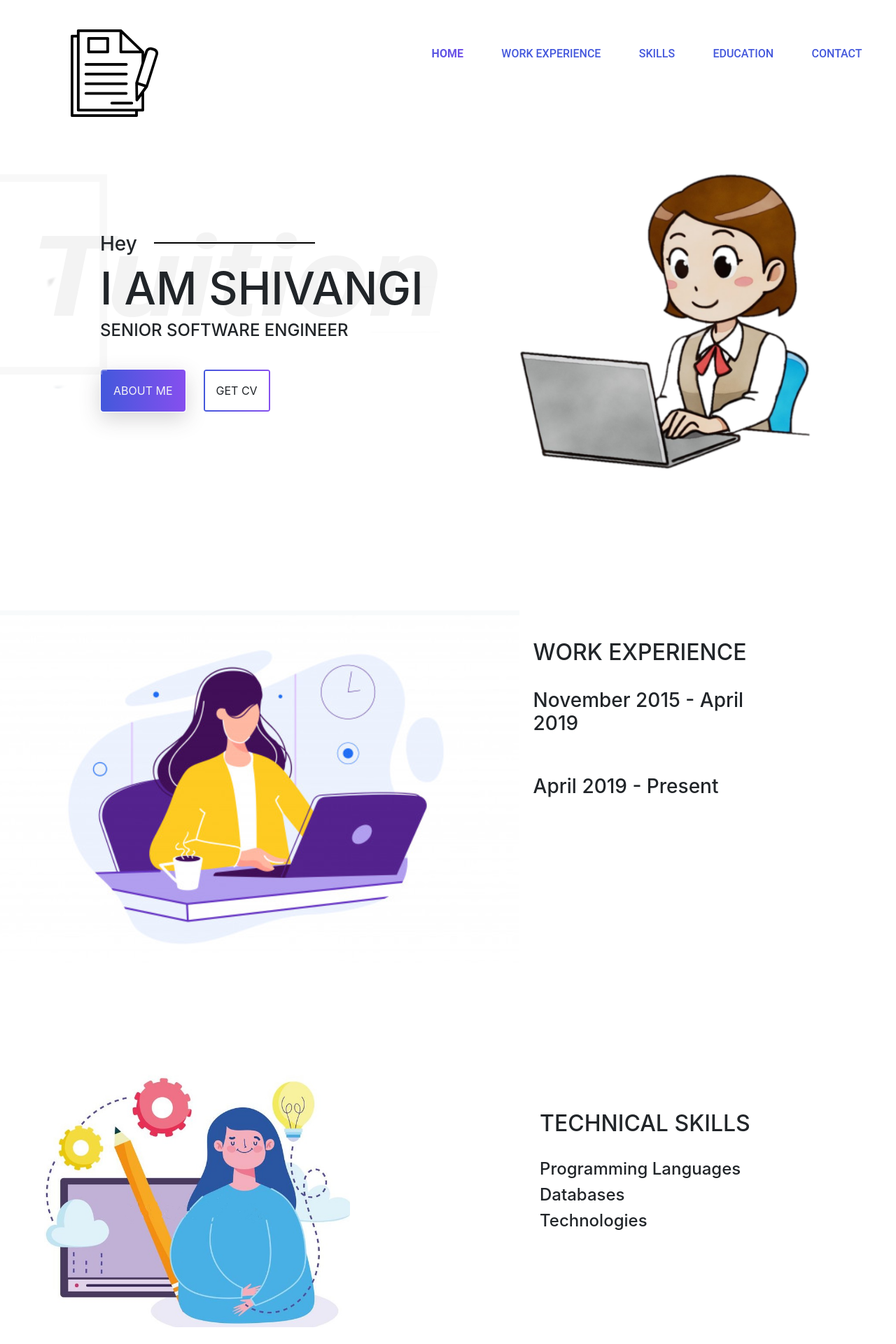
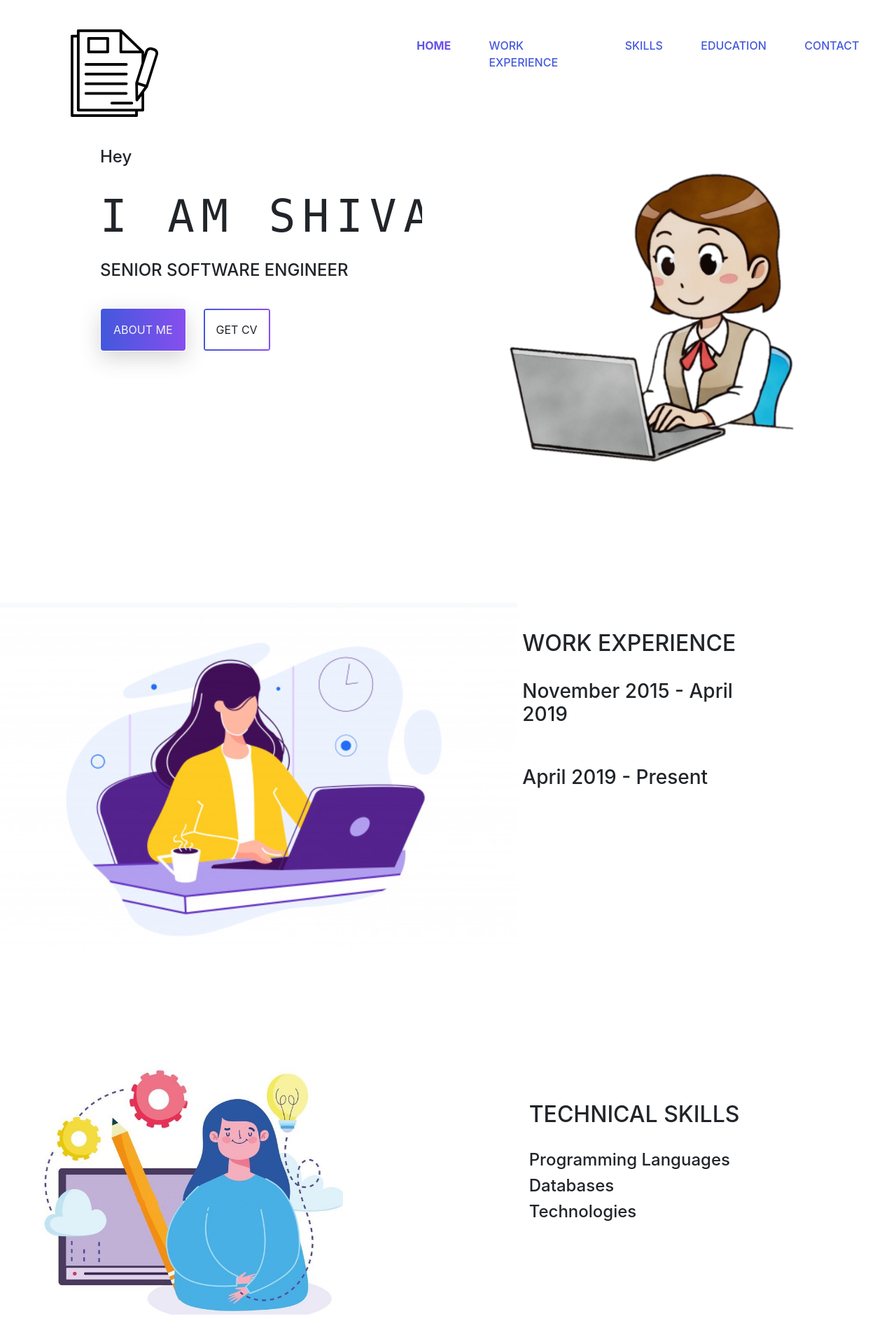
Before and after one commit to shivijuhi/DigitalResume, a PHP site: page /Index.html in a window 1280 px wide. Shown: the top 1920 px of the page at 70% size. Run offline with PHP 8.4, Linux system fonts and the light colour scheme.

Commit message:
refactoring style guide

```diff
--- a/Index.html
+++ b/Index.html
@@ -1,9 +1,10 @@
 <!DOCTYPE html>
 <html lang="en">
+
 <head>
     <meta charset="UTF-8">
     <meta name="viewport" content="width=device-width, initial-scale=1.0">
-    <title>Portfolio</title>
+    <title>Shivangi Srivastava</title>
 
     <!--Bootstrap.css file-->
     <link rel="stylesheet" href="./css/bootstrap.min.css">
@@ -14,7 +15,11 @@
     <!--custom css file-->
     <link rel="stylesheet" href="./css/style.css">
 
+    <link rel="icon" type="png" sizes="32x32" href="./img/favicon-32x32.png">
+    <link rel="icon" type="png" sizes="16x16" href="./img/favicon-16x16.png">
+
 </head>
+
 <body>
 
     <!--========================== Start Header Area =======================-->
@@ -22,7 +27,9 @@
         <div class="main-menu">
             <nav class="navbar navbar-expand-lg navbar-light">
                 <a class="navbar-brand" href="#"><img src="/img/resume.png" alt="logo"></a>
-                <button class="navbar-toggler" type="button" data-toggle="collapse" data-target="#navbarSupportedContent" aria-controls="navbarSupportedContent" aria-expanded="false" aria-label="Toggle navigation">
+                <button class="navbar-toggler" type="button" data-toggle="collapse"
+                    data-target="#navbarSupportedContent" aria-controls="navbarSupportedContent" aria-expanded="false"
+                    aria-label="Toggle navigation">
                     <span class="navbar-toggler-icon"></span>
                 </button>
 
@@ -70,12 +77,17 @@
                 <div class="row">
                     <!--divinf 12 column plate system of bootstrap into 6-6 column-->
                     <div class="col-lg-6 col-md-12 site-title">
-                    <h3 class="title-text">Hey</h3>
+                        <h4 class="title-text">Hey</h4>
+                        <br>
+                        <div class="typewriter">
                             <h1 class="title-text text-uppercase">I am Shivangi</h1>
+                        </div>
+                        <br>
                         <h4 class="title-text text-uppercase">Senior Software Engineer</h4>
                         <div class="site-buttons">
                             <div class="d-flex flex-row flex-wrap">
-                            <a type="button" class="btn button primary-button mr-4 text-uppercase" href="#aboutArea">About Me</a>
+                                <a type="button" class="btn button primary-button mr-4 text-uppercase"
+                                    href="#aboutArea">About Me</a>
                                 <button type="button" class="btn button secondary-button text-uppercase">Get CV</button>
                             </div>
 
@@ -123,21 +135,32 @@
                         <span class="item-description">Web Application Servlet</span>
                         <br>
                         <b><span class="languages-used">Languages Used:</span></b>
-                            <span class="item-description">Java SE 1.6, Java EE 6, Web Services, Java Script, xsl, html</span>
+                        <span class="item-description">Java SE 1.6, Java EE 6, Web Services, Java Script, xsl,
+                            html</span>
                         <br>
                         <b><span class="role-name">Role:</span></b>
-                            <span class="item-description">I was a member of the L3 development Team for the product Fusion Banking Corporate Channels (formerly known as Misys Portal)
-                                in the organization that makes Web Portal for Trade & Cash services for world’s leading bank UOB.
-                                Have followed AGILE workflow in the workplace in accordance with the SCRUM in the organization
+                        <span class="item-description">I was a member of the L3 development Team for the product Fusion
+                            Banking Corporate Channels (formerly known as Misys Portal)
+                            in the organization that makes Web Portal for Trade & Cash services for world’s leading bank
+                            UOB.
+                            Have followed AGILE workflow in the workplace in accordance with the SCRUM in the
+                            organization
                             in sync with Professional Service team sitting in Singapore and Philippines. </span>
                         <br>
                         <br>
                         <b><span class="role-name">Responsibilities undertaken during tenure:</span></b>
-                            <span class="item-description"><li>Analyzing the requirements and developing the assigned modules.</li>
-                                <li>Role was to provide a desirable Fix for any of the Customer Raised Defects or Q/A Raised Internal Issues that happened to be a flaw in our Portal Application in the banking Domain and Carrying out the Enhancement Requests Raised by the clients in our products.</li>
+                        <span class="item-description">
+                            <li>Analyzing the requirements and developing the assigned modules.</li>
+                            <li>Role was to provide a desirable Fix for any of the Customer Raised Defects or Q/A Raised
+                                Internal Issues that happened to be a flaw in our Portal Application in the banking
+                                Domain and Carrying out the Enhancement Requests Raised by the clients in our products.
+                            </li>
                             <li>Coordinating with the testing team to plan the release to client.</li>
-                                <li>Keep track of the change request or issues in the internal tool JIRA with adherence to the case management rules.</li>
-                                <li>Interacting with the client on regular basis and have webEx sessions with them when required, to help solve issues that cannot be replicated at our end</li></span>
+                            <li>Keep track of the change request or issues in the internal tool JIRA with adherence to
+                                the case management rules.</li>
+                            <li>Interacting with the client on regular basis and have webEx sessions with them when
+                                required, to help solve issues that cannot be replicated at our end</li>
+                        </span>
                     </div>
                 </div>
 
@@ -157,16 +180,23 @@
                         <span class="item-description">Core Java, xml</span>
                         <br>
                         <b><span class="role-name">Role:</span></b>
-                            <span class="item-description">Currently a member of the IAE-NSR Team for the Beta and full site development.
-                                Have followed AGILE workflow in the workplace in accordance with the SCRUM in the organization in sync with Professional Service team. </span>
+                        <span class="item-description">Currently a member of the IAE-NSR Team for the Beta and full site
+                            development.
+                            Have followed AGILE workflow in the workplace in accordance with the SCRUM in the
+                            organization in sync with Professional Service team. </span>
                         <br>
                         <br>
                         <b><span class="role-name">Responsibilities undertaken during tenure:</span></b>
-                            <span class="item-description"><li>Analyzing the requirements and developing the Beta and full Sites using automation scripts.</li>
+                        <span class="item-description">
+                            <li>Analyzing the requirements and developing the Beta and full Sites using automation
+                                scripts.</li>
                             <li>Handling the sprint releases for the full or beta site development</li>
                             <li>Coordinating with the data analyst to plan the release to client.</li>
-                                <li>Keep track of the issues related to site development in the internal tool Bugzilla with adherence to the case management rules. </li>
-                                <li>Interacting with the client on regular basis and have webEx sessions with them when required, to help solve issues that cannot be replicated at our end</li></span>
+                            <li>Keep track of the issues related to site development in the internal tool Bugzilla with
+                                adherence to the case management rules. </li>
+                            <li>Interacting with the client on regular basis and have webEx sessions with them when
+                                required, to help solve issues that cannot be replicated at our end</li>
+                        </span>
                     </div>
                 </div>
             </div>
@@ -352,14 +382,22 @@
                 </h2>
                 <div class="paragraph py-4 w-75">
                     <div class="about-myself">
-                                Young, energetic and result oriented Software Professional offering around 4 years 2 months of experience, currently associated with Envestnet|Yodlee as Senior Software Engineer. Good knowledge in Core Java, Java Script, SQL. Good understanding of technology with focus on Financial Business Solutions, Persuasive communicator with exceptional relationship management skills with ability to relate to people at any level of business and management; highly ethical, trustworthy and discreet.
-                                <li>Skilled team member with proven ability to lead and motivate teams to maximize productivity</li>
+                        Young, energetic and result oriented Software Professional offering around 4 years 2 months of
+                        experience, currently associated with Envestnet|Yodlee as Senior Software Engineer. Good
+                        knowledge in Core Java, Java Script, SQL. Good understanding of technology with focus on
+                        Financial Business Solutions, Persuasive communicator with exceptional relationship management
+                        skills with ability to relate to people at any level of business and management; highly ethical,
+                        trustworthy and discreet.
+                        <li>Skilled team member with proven ability to lead and motivate teams to maximize productivity
+                        </li>
                         <li>Dedicated and highly ambitious to achieve personal as well as organizational goals</li>
-                                <li>Adroit at learning new concepts quickly, working well under pressure and communicating ideas clearly and effectively</li>
+                        <li>Adroit at learning new concepts quickly, working well under pressure and communicating ideas
+                            clearly and effectively</li>
                         <li>Proficient in self-adaptation within a dynamic environment</li>
                         </p>
                     </div>
-                        <a href="./docs/Shivangi Srivastava.docx" class="btn button primary-button text-uppercase" download="Resume">Download CV</a>
+                    <a href="./docs/Shivangi Srivastava.docx" class="btn button primary-button text-uppercase"
+                        download="Resume">Download CV</a>
                 </div>
             </div>
     </section>
@@ -370,15 +408,10 @@
             <div class="">
                 <div class="social text-center">
                     <h5 class="text-uppercase">Follow me</h5>
-                        <a href="#"><i class="fa fa-phone-square"></i></a>
-                        <a href="https://www.linkedin.com/in/shivangi-srivastava-01"><i class="fab fa-linkedin-in"></i></a>
-                        <a href="#"><i class="fa fa-envelope"></i></a>
-                    </div>
-                    <div class="copyrights text-center">
-                        <p class="para">
-                            Copyright ©2019 All rights reserved | This template is made with by
-                            <a href="#"><span style="color: var(--primary-color);">Daily Tuition</span></a>
-                        </p>
+                    <a href="#"><i class="cstm-icon fa fa-phone-square"></i></a>
+                    <a href="https://www.linkedin.com/in/shivangi-srivastava-01" target="_blank"><i
+                            class="cstm-icon fab fa-linkedin-in"></i></a>
+                    <a href="#"><i class="cstm-icon fa fa-envelope"></i></a>
                 </div>
             </div>
         </div>
@@ -391,4 +424,5 @@
     <script src="./js/bootstrap.min.js"></script>
 
 </body>
+
 </html>
--- a/css/partials/_variable.css
+++ b/css/partials/_variable.css
@@ -1,7 +1,7 @@
 html, body{
     margin: 0%;
     box-sizing: border-box;
-    width: 100%;
+    width: 99%;
     height: 100%;
 }
 
--- a/css/style.css
+++ b/css/style.css
@@ -10,7 +10,6 @@
 /* Start Navigations */
 
 .header_area .main-menu .nav-item .nav-link{
-    font-family: var(--roboto);
     text-transform: uppercase;
     font-weight: 500;
     padding: 1.7rem;
@@ -46,9 +45,6 @@
 
 /*Start  Banner Area*/
 
-.site-main .site-banner {
-    background: url(../img/home-banner.png) no-repeat 0% 50%;
-}
 
 .site-main .site-banner .site-title h3{
     padding-top: 20%;
@@ -97,35 +93,81 @@
     width: 5%;
 }
 
+.typewriter h1 {
+    font-family: monospace;
+    overflow: hidden; /* Ensures the content is not revealed until the animation */
+    border-right: .15em solid orange; /* The typwriter cursor */
+    white-space: nowrap; /* Keeps the content on a single line */
+    margin: 0 auto; /* Gives that scrolling effect as the typing happens */
+    letter-spacing: .15em; /* Adjust as needed */
+    animation:
+      typing 3.5s steps(30, end),
+      blink-caret .5s step-end infinite;
+  }
+
+/* The typing effect */
+@keyframes typing {
+    from { width: 0 }
+    to { width: 100% }
+  }
+
+  /* The typewriter cursor effect */
+  @keyframes blink-caret {
+    from, to { border-color: transparent }
+    50% { border-color: orange }
+  }
+
 .work-exp-container{
     margin: 2rem;
 }
 
+.paragraph {
+    cursor: pointer;
+
+}
+
 .para {
-    display: none;
+  visibility: hidden;
+  height: 0;
+  opacity: 0;
+  transition: visibility 0s, opacity 0.5s linear;
 }
 
 .language-in-detail {
-    display: none;
+    visibility: hidden;
+    height: 0;
+    opacity: 0;
+    transition: visibility 0s, opacity 0.5s linear;
 }
 
 .education-detail {
-    display: none;
+    visibility: hidden;
+    height: 0;
+    opacity: 0;
+    transition: visibility 0s, opacity 0.5s linear;
+}
+
+.cstm-icon {
+    font-size: 2rem;
+    margin: 1rem;
 }
 
 .qualifications:hover + .para {
-    display: inline-grid;
+    visibility: visible;
+    height: 100%;
+    opacity: 1;
 }
 
 .languages:hover + .language-in-detail {
-    display: block;
-}
-.languages:hover{
-    text-decoration: underline;
+    visibility: visible;
+    height: 100%;
+    opacity: 1;
 }
 
 .qualification:hover + .education-detail {
-    display: block;
+    visibility: visible;
+    height: 100%;
+    opacity: 1;
 }
 
 .work-experience{
```
Also changed, not shown: img/android-chrome-192x192.png (added), img/android-chrome-512x512.png (added), img/apple-touch-icon.png (added), img/favicon-16x16.png (added), img/favicon-32x32.png (added), img/favicon.ico (added), img/site.webmanifest (added). Lines whose indentation alone changed are shown as unchanged.
